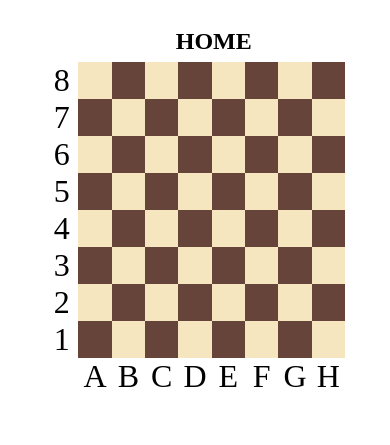
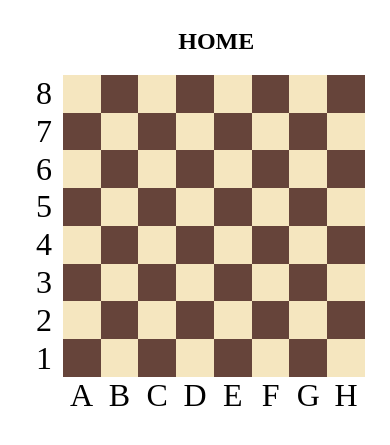
Before and after one commit to galaddirie/chess, a Django app: page / in a window 390 px wide. Shown: the top 445 px of the page. Run offline with Django 4.2, Linux system fonts and the light colour scheme.

Commit message:
Update custom.css

```diff
--- a/static/css/custom.css
+++ b/static/css/custom.css
@@ -16,7 +16,7 @@
     margin-left: 12.5%;
 }
 .board{
-    margin-top: 20px;
+    /* margin-top: 20px; */
     display: flex;
     flex-direction: row;
     flex-wrap: wrap;
@@ -28,8 +28,8 @@
 
 @media (max-width: 600px) {
     .board{
-        min-width: 300px;
-        min-height: 300px;
+        min-width: 340px;
+        min-height: 340px;
     }
 }
 .board.isPLayingWhite{
@@ -53,7 +53,6 @@
     display: flex;
     flex-direction: row;
     width: 100%;
-
 }
 .cell{
     width: 12.5%;
```
